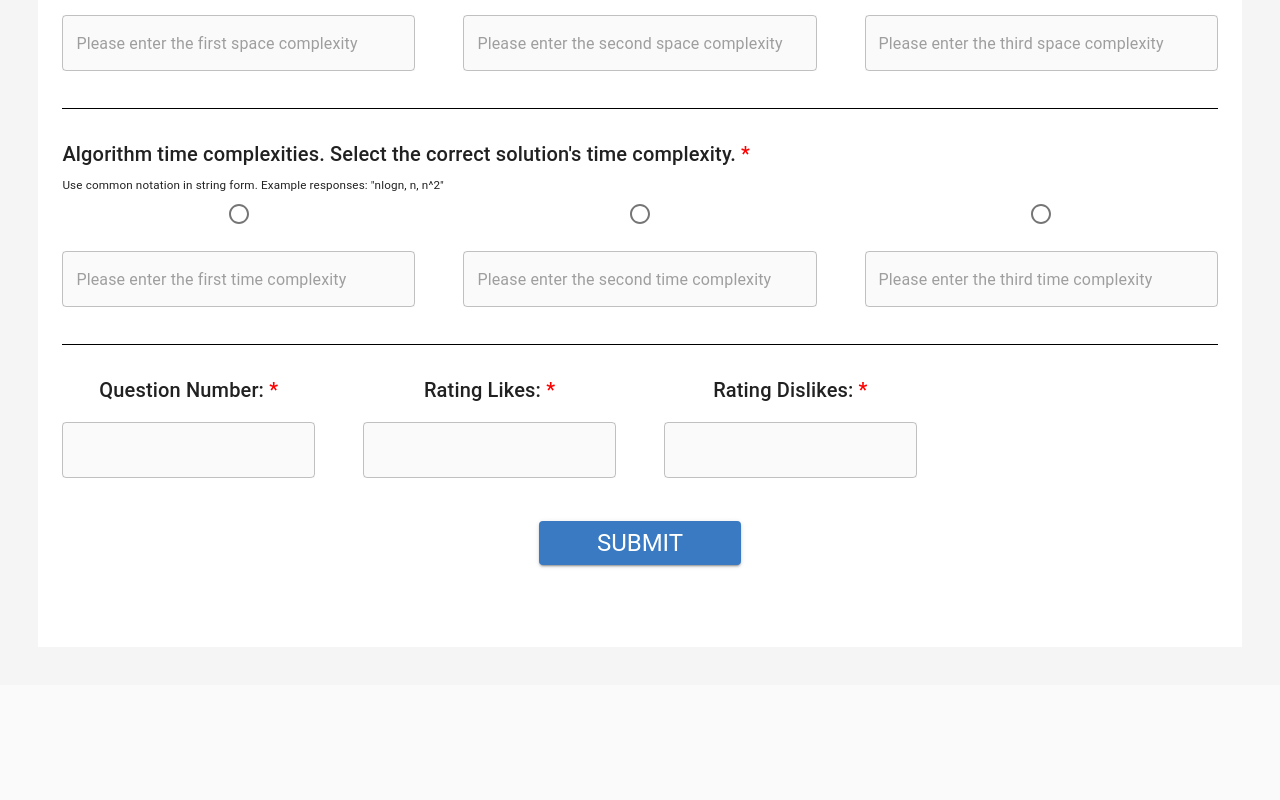
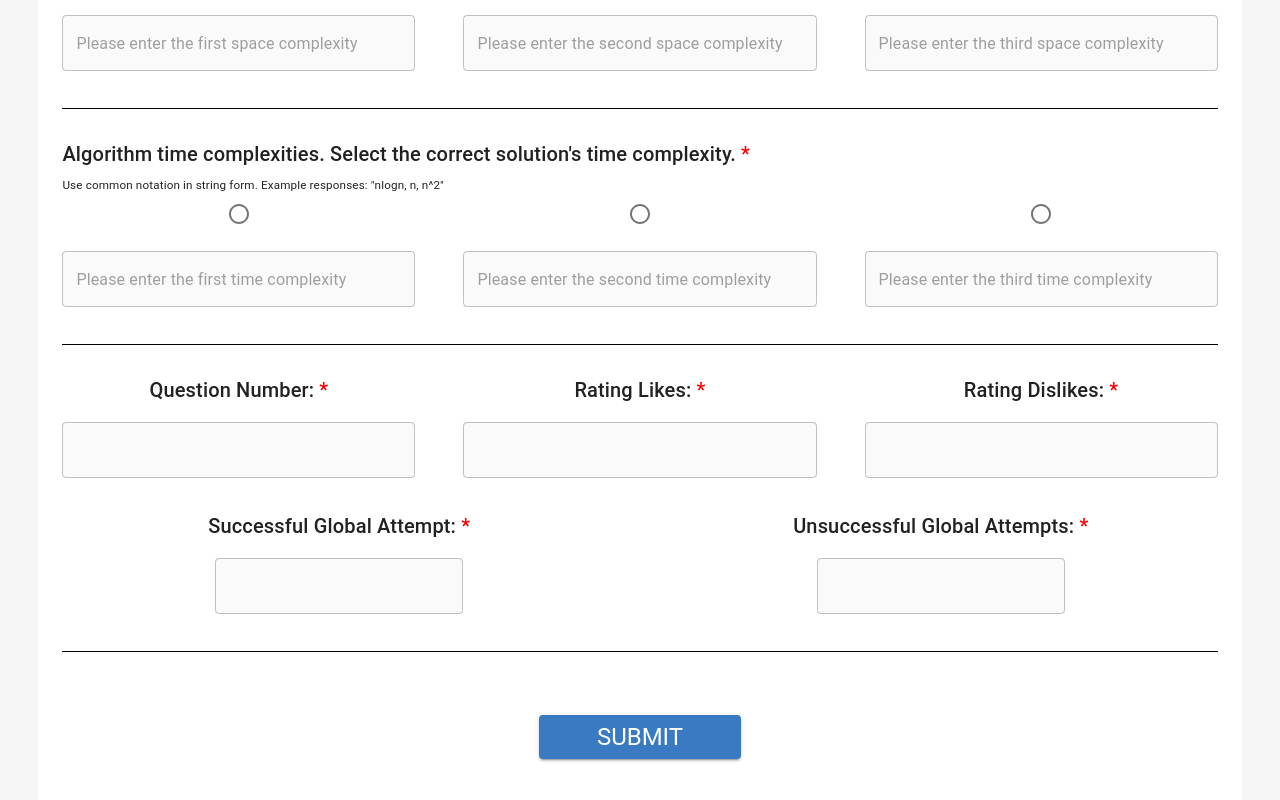
Before and after one commit to CodeletApp/codelet-site, a React (Create React App) app: page /cla/questions/portal/edit-question/1 in a window 1280 px wide. Shown: the part 1950-2750 px from the top of the page. Before the commit the page ends 2635 px from the top, so only its background shows below. Built offline with nearby package versions, Linux system fonts and the light colour scheme; no server answers; a web font is replaced by a local one.

Commit message:
Added Global Attempts fields to the edit question form

```diff
--- a/src/components/CustomHooks/useEditQuestion.js
+++ b/src/components/CustomHooks/useEditQuestion.js
@@ -83,6 +83,12 @@ export const useEditQuestion = (question) => {
         questionNumber: question.questionNumber ? question.questionNumber : "",
         like: question.rating ? question.rating.like : "",
         dislike: question.rating ? question.rating.dislike : "",
+        successful: question.globalAttempts
+          ? question.globalAttempts.successful
+          : "",
+        unsuccessful: question.globalAttempts
+          ? question.globalAttempts.unsuccessful
+          : "",
       });
     }
   }, [question]);
@@ -117,6 +123,8 @@ export const useEditQuestion = (question) => {
       questionNumber,
       like,
       dislike,
+      successful,
+      unsuccessful,
     } = data;
     const approaches = [approach1, approach2, approach3];
     const codeBank = [algorithm1, algorithm2, algorithm3];
@@ -158,13 +166,15 @@ export const useEditQuestion = (question) => {
         questionNumber,
         "rating.like": parseInt(like),
         "rating.dislike": parseInt(dislike),
+        "globalAttempts.successful": parseInt(successful),
+        "globalAttempts.unsuccessful": parseInt(unsuccessful),
       },
     });
-    if (response.status >= 200 && response.status < 300) {
-      window.location.assign("/cla/questions/portal/");
-    } else {
-      setSubmitError(response.data.message);
-    }
+    // if (response.status >= 200 && response.status < 300) {
+    //   window.location.assign("/cla/questions/portal/");
+    // } else {
+    //   setSubmitError(response.data.message);
+    // }
   };
   return {
     ...rest,
--- a/src/components/QuestionForm/QuestionForm.js
+++ b/src/components/QuestionForm/QuestionForm.js
@@ -467,7 +467,7 @@ export const QuestionForm = ({
             <>
               <Divider className={classes.divider} />
               <Grid container spacing={6}>
-                <Grid item xs={12} sm={3} className={classes.button}>
+                <Grid item xs={12} sm={4} className={classes.button}>
                   <Typography variant="h6">
                     Question Number:{" "}
                     <span className={classes.requiredAsterisk}>*</span>
@@ -484,7 +484,7 @@ export const QuestionForm = ({
                     fullWidth
                   />
                 </Grid>
-                <Grid item xs={12} sm={3} className={classes.button}>
+                <Grid item xs={12} sm={4} className={classes.button}>
                   <Typography variant="h6">
                     Rating Likes:{" "}
                     <span className={classes.requiredAsterisk}>*</span>
@@ -502,7 +502,7 @@ export const QuestionForm = ({
                     InputProps={{ inputProps: { min: 0 } }}
                   />
                 </Grid>
-                <Grid item xs={12} sm={3} className={classes.button}>
+                <Grid item xs={12} sm={4} className={classes.button}>
                   <Typography variant="h6">
                     Rating Dislikes:{" "}
                     <span className={classes.requiredAsterisk}>*</span>
@@ -521,6 +521,43 @@ export const QuestionForm = ({
                   />
                 </Grid>
               </Grid>
+              <Grid container spacing={6}>
+                <Grid item xs={12} sm={6} className={classes.button}>
+                  <Typography variant="h6">
+                    Successful Global Attempt:{" "}
+                    <span className={classes.requiredAsterisk}>*</span>
+                  </Typography>
+                  <TextField
+                    type="number"
+                    variant="outlined"
+                    className={classes.input}
+                    margin="normal"
+                    required
+                    id="successful"
+                    name="successful"
+                    inputRef={register}
+                    InputProps={{ inputProps: { min: 0 } }}
+                  />
+                </Grid>
+                <Grid item xs={12} sm={6} className={classes.button}>
+                  <Typography variant="h6">
+                    Unsuccessful Global Attempts:{" "}
+                    <span className={classes.requiredAsterisk}>*</span>
+                  </Typography>
+                  <TextField
+                    type="number"
+                    variant="outlined"
+                    className={classes.input}
+                    margin="normal"
+                    required
+                    id="unsuccessful"
+                    name="unsuccessful"
+                    inputRef={register}
+                    InputProps={{ inputProps: { min: 0 } }}
+                  />
+                </Grid>
+              </Grid>
+              <Divider className={classes.divider} />
             </>
           ) : (
             <span />
```
